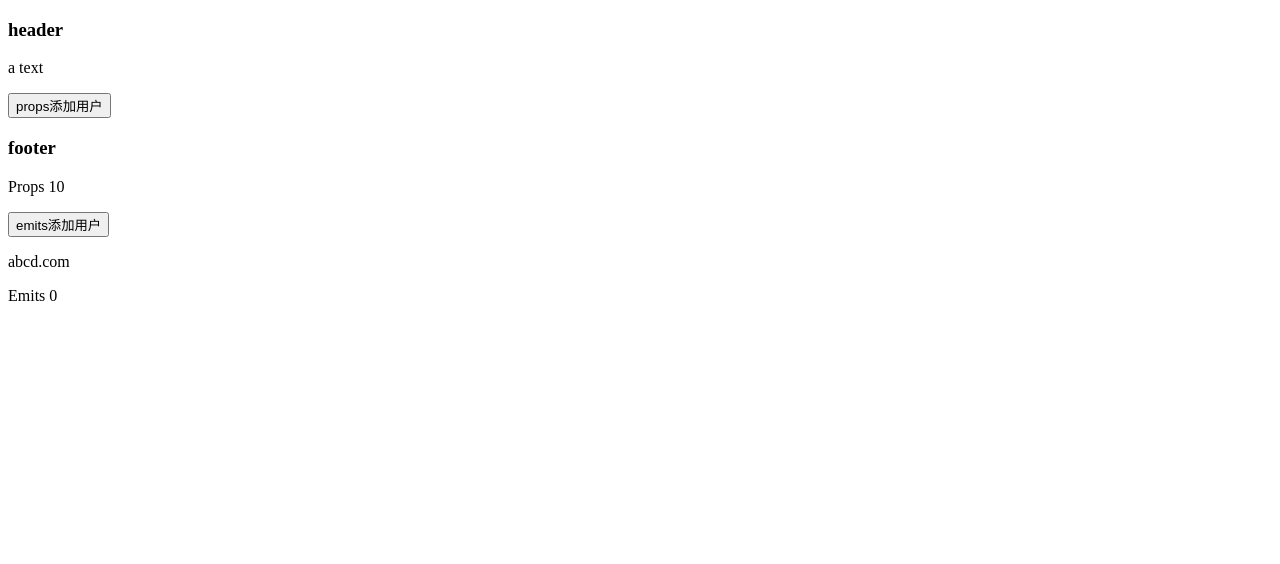
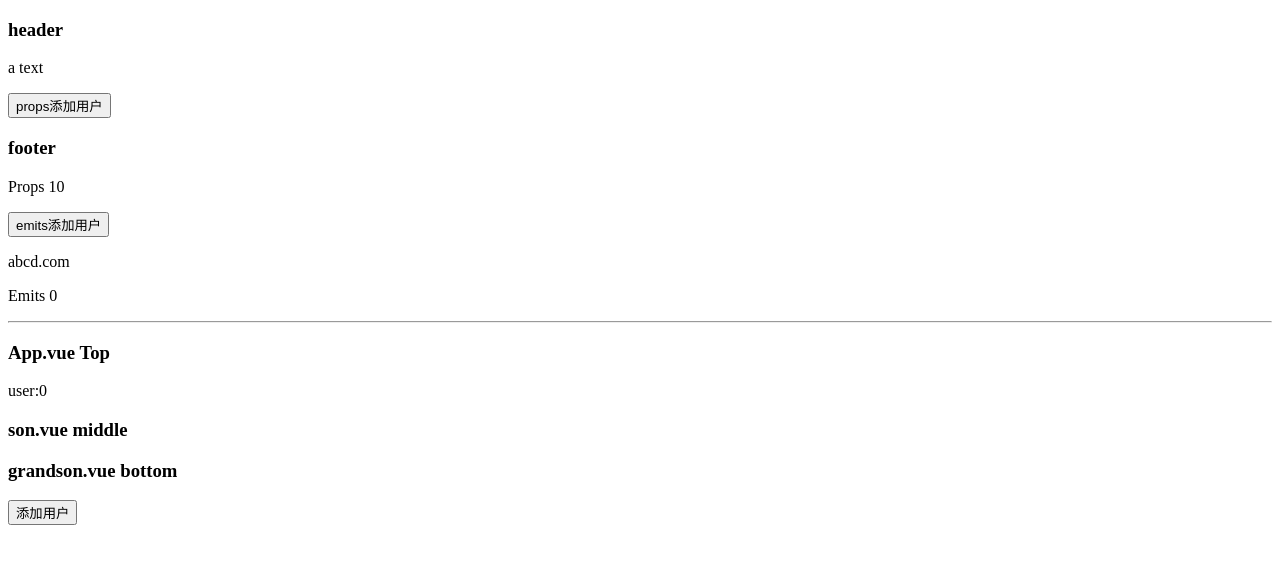
Before and after one commit to ZineSulphur/fastapi_vue3, a Vue app in the folder little_demo/vue3/vite-project/: page / in a window 1280 px wide. Shown: the top 564 px of the page. Built offline with nearby package versions, Linux system fonts and the light colour scheme.

Commit message:
添加依赖注入

```diff
--- a/little_demo/vue3/vite-project/src/App.vue
+++ b/little_demo/vue3/vite-project/src/App.vue
@@ -1,7 +1,8 @@
 <script setup>
-    import { reactive, ref } from 'vue'
+    import { reactive, ref,provide } from 'vue'
     import Header from './components/header.vue'
     import Footer from './components/footer.vue'
+    import son from './components/son.vue';
 
     // props
     // const propsWeb = {
@@ -36,19 +37,31 @@
         console.log(data)
         user.value += data
     }
+
+    // provider
+    provide("provideWeb",web)
+    provide("provideUser",user)
+    const puserAdd=()=>{
+        user.value++
+    }
+    provide("provideFuncPUserAdd",puserAdd)
 </script>
 
 <template>
     <Header name="abc" url="abc.com" />
-
     <p>a text</p>
-
     <button @click="userAdd">props添加用户</button>
 
     <!-- <Footer v-bind="propsWeb" /> -->
     <Footer :="propsWeb" @getWeb="emitsGetWeb" @userAdd="emitsUserAdd" />
     <p>{{ web.url }}</p>
     <p>Emits {{ user }}</p>
+
+    <hr>
+    <h3>App.vue Top</h3>
+    user:{{ user }}
+    <!-- 子组件 -->
+    <son/>
 </template>
 
 <style scoped>
--- /dev/null
+++ b/little_demo/vue3/vite-project/src/components/grandson.vue
@@ -0,0 +1,18 @@
+<template>
+    <h3>grandson.vue bottom</h3>
+
+    <button @click="funcPUserAdd">添加用户</button>
+</template>
+
+<script setup>
+    import { inject } from 'vue';
+
+    const web = inject("provideWeb")
+    console.log("provideWeb",web)
+
+    const funcPUserAdd = inject("provideFuncPUserAdd")
+</script>
+
+<style lang="scss" scoped>
+
+</style>
--- /dev/null
+++ b/little_demo/vue3/vite-project/src/components/son.vue
@@ -0,0 +1,17 @@
+<template>
+    <h3>son.vue middle</h3>
+    <!-- 子组件 -->
+     <grandson/>
+</template>
+
+<script setup>
+    import { inject } from 'vue'
+    import grandson from './grandson.vue'
+
+    const user = inject("provideUser")
+    console.log("provideUser",user)
+</script>
+
+<style lang="scss" scoped>
+
+</style>
```
Also changed, not shown: 1 other file (tests, documents, lock files or other folders).
